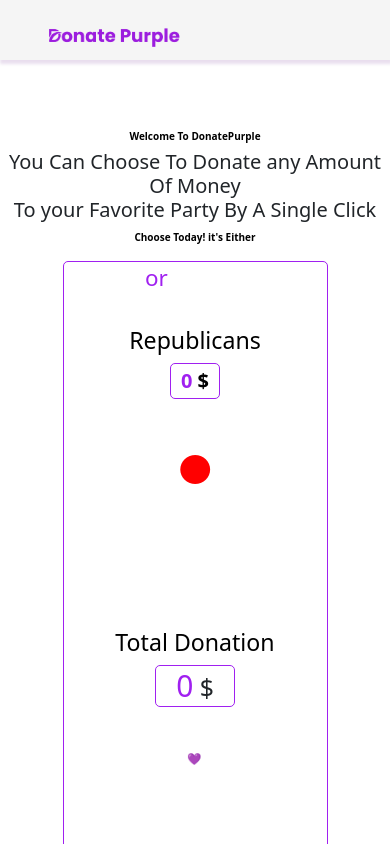
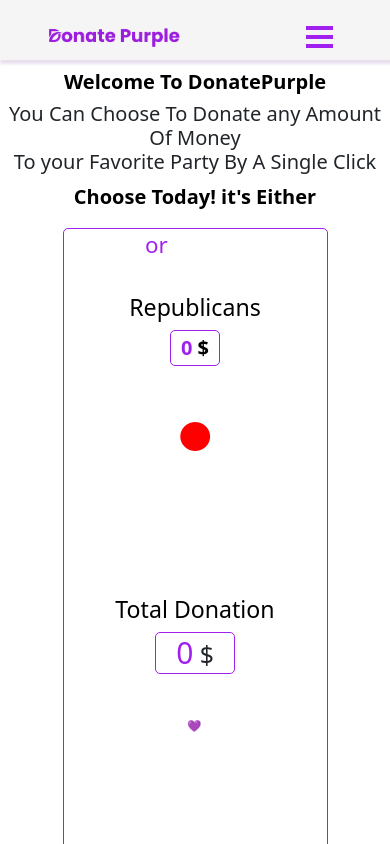
Before and after one commit to Niyonyungu/donate, a React (Create React App) app: page / in a window 390 px wide. Shown: the top 844 px of the page. Built offline with nearby package versions, Linux system fonts and the light colour scheme.

Commit message:
fix/nav toggle

```diff
--- a/src/style.css
+++ b/src/style.css
@@ -27,7 +27,7 @@ button:focus {
 
 .navbar-toggler span {
   display: block !important;
-  background-color: whitesmoke !important;
+  background-color: #A020F0 !important;
   height: 4px !important;
   width: 27px !important;
   margin-top: 5px !important;
@@ -91,6 +91,15 @@ button:focus {
   .navbar-nav .nav-item a::after {
     display: none !important;
   }
+  .navbar-nav {
+    background-color: white;
+    border-radius: 5px;
+    border : 1px solid #A020F0;
+    display: flex !important;
+    align-items: center !important;
+    justify-content: center !important;
+  }
+
 }
 .navbar-brand {
   color: rgb(0, 0, 0) !important;
@@ -102,11 +111,13 @@ button:focus {
 }
 
 
+
+
 .navbar-nav .nav-link {
   color: black !important;
   font-size: 17px;
   padding-right: 1rem !important;
-  padding-left: 1rem !important;
+  padding-left: 0.1rem !important;
 }
 
 .nav-link {
@@ -190,13 +201,19 @@ button:focus {
 @media (max-width: 390px){
   .type-head h2{
     margin-top: 80px;
-   font-size: 10px;
+   font-size: 20px;
   }
   .type-head p{
-    font-size: 10px;
+    font-size: 20px;
   }
   .type-head h4{
-    font-size: 10px;
+    font-size: 20px;
+  }
+}
+
+@media (max-width: 789px){
+  .type-head h2{
+    margin-top: 20px;
   }
 }
 
@@ -305,6 +322,13 @@ button:focus {
   }
 
 }
+@media (max-width: 412px){
+  .about-section h1{
+    font-size: 20px;
+    margin-top: 70px;
+  }
+
+}
 
 .lin{
   color: white;
@@ -324,7 +348,7 @@ button:focus {
 /* --------- */
 
 
-.fork-btn {
+/* .fork-btn {
   font-size: 22px !important;
   padding-top: 10px !important;
 }
@@ -344,4 +368,4 @@ button:focus {
 }
 .fork-btn-inner::after {
   display: none !important;
-}
+} */
```
